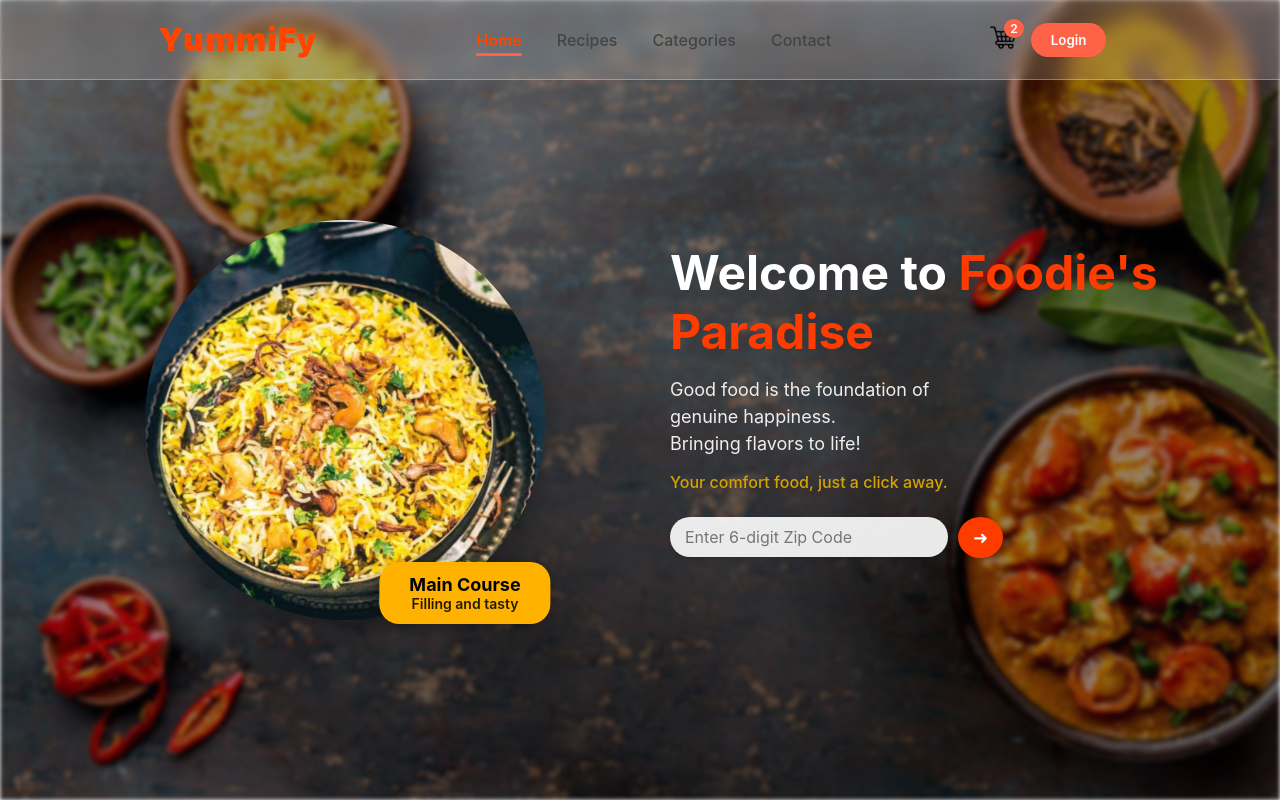
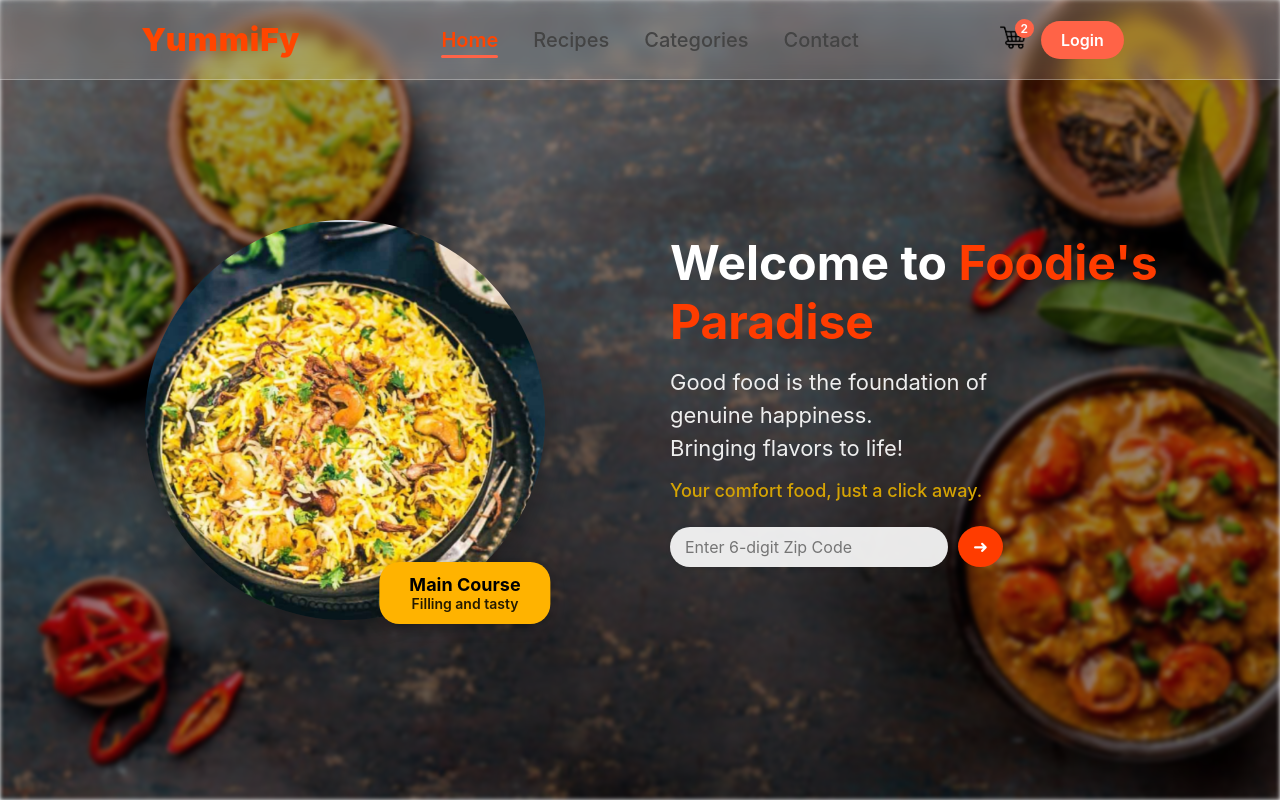
Before and after one commit to saisuryavinay/yummifyy, a React (Vite) app: page / in a window 1280 px wide. Built offline with nearby package versions, Linux system fonts and the light colour scheme.

Commit message:
Font size changes

```diff
--- a/src/Home.css
+++ b/src/Home.css
@@ -150,13 +150,14 @@ html, body, #root {
 
 .hero-content p {
   color: #eee;
-  font-size: 18px;
+  font-size: 22px;
   line-height: 1.5;
   margin-bottom: 15px;
 }
 
 .hero-content h4 {
   font-weight: 500;
+  font-size: 18px;
   margin-bottom: 25px;
   color: rgb(212, 163, 4);
 }
--- a/src/Navbar.jsx
+++ b/src/Navbar.jsx
@@ -26,12 +26,12 @@ function Navbar() {
       <div className="logo">YummiFy</div>
 
       <nav>
-        <NavLink to="/" end>
+        <NavLink to="/" end style={{fontSize:20}}>
           Home
         </NavLink>
-        <NavLink to="/Recipes">Recipes</NavLink>
-        <NavLink to="/Categories">Categories</NavLink>
-        <NavLink to="/contact">Contact</NavLink>
+        <NavLink to="/Recipes" style={{fontSize:20}}>Recipes</NavLink>
+        <NavLink to="/Categories" style={{fontSize:20}}>Categories</NavLink>
+        <NavLink to="/contact" style={{fontSize:20}}>Contact</NavLink>
       </nav>
 
       <div className="header-right">
@@ -42,7 +42,7 @@ function Navbar() {
           </Link>
         </div>
 
-        <button className="btn-login" onClick={notify}>
+        <button className="btn-login" onClick={notify} style={{fontSize:16}}>
           Login
         </button>
 
```
